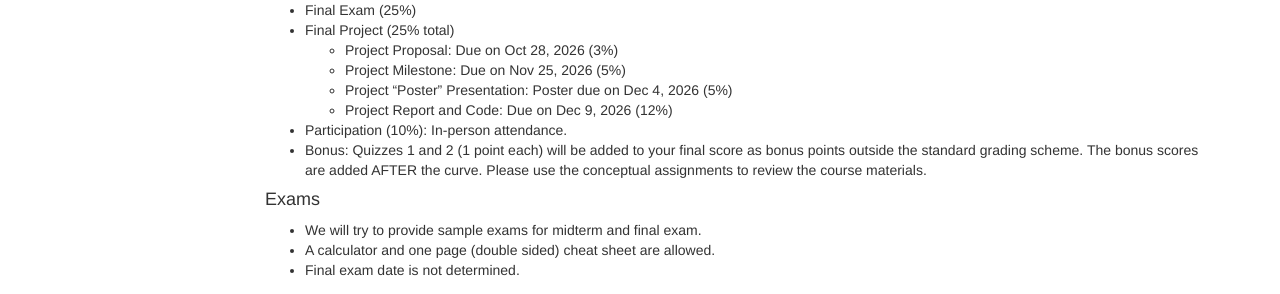
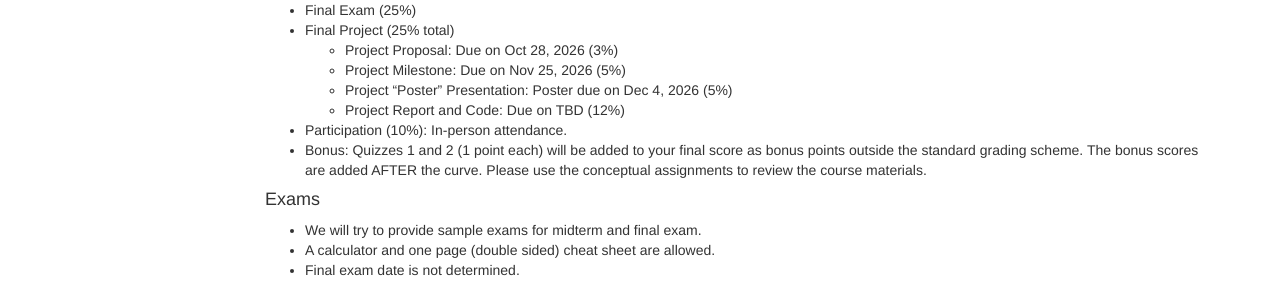
Before and after one commit to zhiyunrichardpeng/nlp-class, a Jekyll site: the page built from index.md, in a window 1280 px wide and 900 px high, scrolled down 1353 px. Shown: the part 489-783 px from the top of the window. Built offline with Jekyll 4.4.1, drawn with Linux system fonts in a browser that asks for light colours; nearby versions of some CDN libraries.

Commit message:
Update final exam and project report deadline to TBD

```diff
--- a/_config.yml
+++ b/_config.yml
@@ -79,7 +79,7 @@
   - hw: "project"
     report-submit-name: "Coursys"
     startdate: "Oct 23, 2026"
-    deadline: "Dec 9, 2026"
+    deadline: "TBD"
     time: "Poster session: TBD"
     location: "TBD"
     abstract: "Oct 28, 2026"
--- a/_data/schedule.yaml
+++ b/_data/schedule.yaml
@@ -240,7 +240,7 @@
 - week:
   num: "Exam"
   dates:
-  - date: "12/9"
+  - date: "TBD"
     title: "Final Exam"
     lecture: "final"
     project: "Final project report"
```
